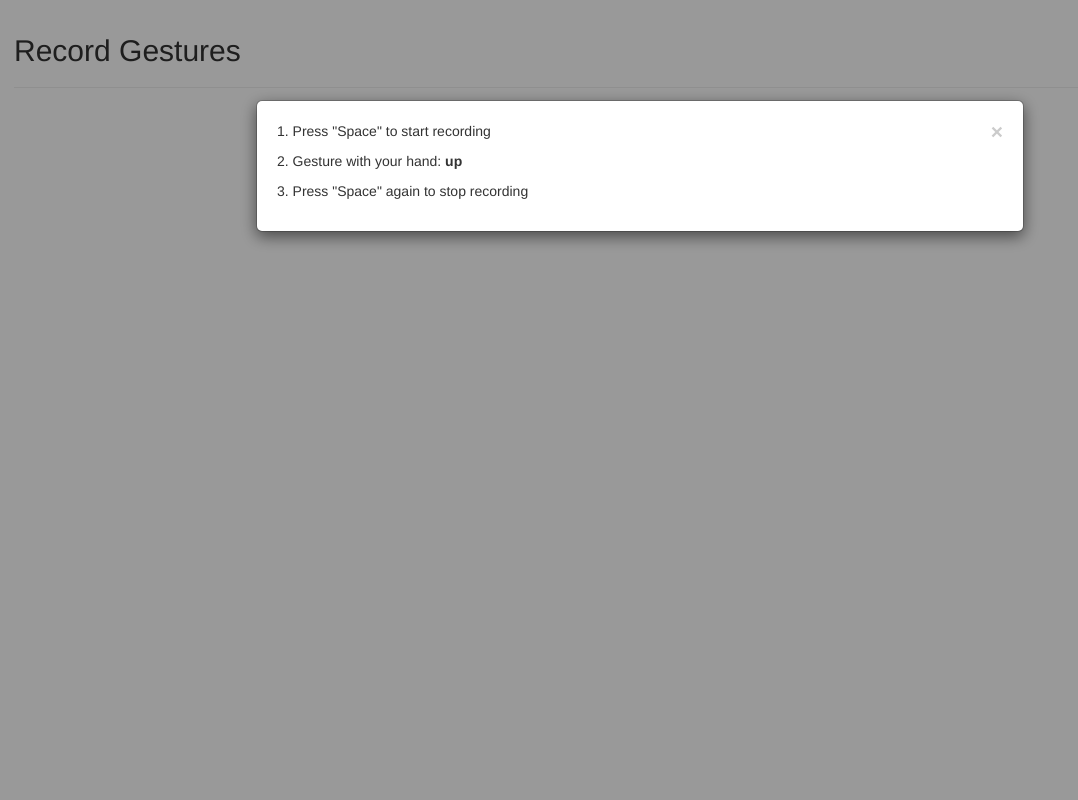
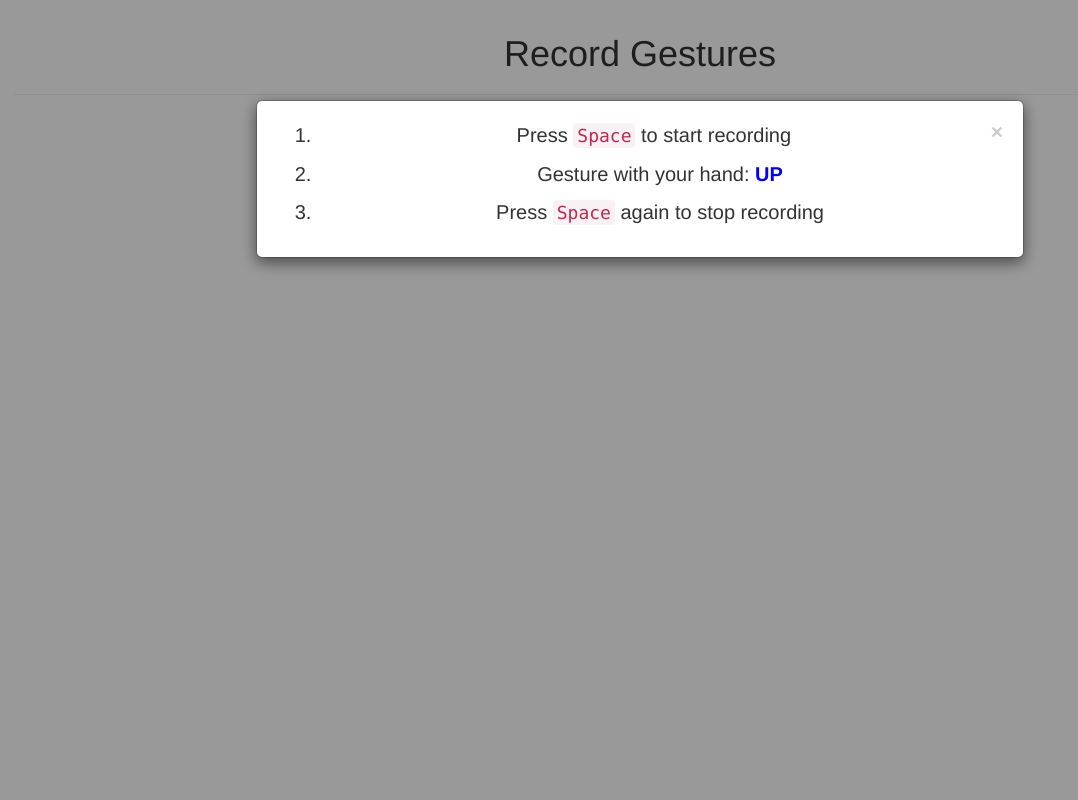
Before and after one commit to olivergoodman/gestjs-test, a Python web app: template templates/recording.html in a window 1280 px wide. Shown: the whole page, without its empty margins (0-1078 px from the left). Run offline with Jinja, Linux system fonts and the light colour scheme; the template is opened without the code that fills it, so the values that code supplies are empty; some libraries are stand-ins or nearby versions.

Commit message:
fixed issue where camera would not stop recording, also cleanup

```diff
--- a/static/css/recording.css
+++ b/static/css/recording.css
@@ -1,4 +1,5 @@
 /* The Modal (background) */
+
 .modal {
     display: none; /* Hidden by default */
     position: fixed; /* Stay in place */
@@ -20,6 +21,7 @@
     padding: 20px;
     border: 1px solid #888;
     width: 60%;
+    font-size: 20px;
 }
 
 /* The Close Button */
@@ -39,6 +41,8 @@
 
 #modal-dir {
     font-weight: bold;
+    color: blue;
+    text-transform: uppercase;
 }
 
 video {
--- a/static/js/record_video.js
+++ b/static/js/record_video.js
@@ -6,16 +6,11 @@
 
 navigator.getUserMedia = navigator.getUserMedia || navigator.webkitGetUserMedia || navigator.mozGetUserMedia || navigator.msGetUserMedia;
 
-
 if(getBrowser() == "Chrome"){
-	var constraints = {"audio": true, "video": {  "mandatory": {  "minWidth": 640,  "maxWidth": 640, "minHeight": 480,"maxHeight": 480 }, "optional": [] } };//Chrome
+	var constraints = {"audio": false, "video": {  "mandatory": {  "minWidth": 640,  "maxWidth": 640, "minHeight": 480,"maxHeight": 480 }, "optional": [] } };//Chrome
 }else if(getBrowser() == "Firefox"){
-	var constraints = {audio: true,video: {  width: { min: 640, ideal: 640, max: 640 },  height: { min: 480, ideal: 480, max: 480 }}}; //Firefox
+	var constraints = {audio: false,video: {  width: { min: 640, ideal: 640, max: 640 },  height: { min: 480, ideal: 480, max: 480 }}}; //Firefox
 }
-
-// var recBtn = document.querySelector('button#rec');
-// var pauseResBtn = document.querySelector('button#pauseRes');
-// var stopBtn = document.querySelector('button#stop');
 
 var videoElement = document.querySelector('video');
 var dataElement = document.querySelector('#data');
@@ -38,7 +33,12 @@
 var count = 0;
 var video_file = [];
 
+var localStream;
+
 function startRecording(stream) {
+
+	localStream = stream;
+
 	// log('Start recording...');
 	if (typeof MediaRecorder.isTypeSupported == 'function'){
 		/*
@@ -57,8 +57,6 @@
 		// log('Using default codecs for browser');
 		mediaRecorder = new MediaRecorder(stream);
 	}
-
-	// pauseResBtn.textContent = "Pause";
 
 	mediaRecorder.start(10);
 
@@ -105,71 +103,23 @@
 		});
 
 		chunks = [];
-
-		var videoURL = window.URL.createObjectURL(blob);
-
-		downloadLink.href = videoURL;
-		videoElement.src = videoURL;
-		downloadLink.innerHTML = 'Download video file';
-
-		downloadLink.setAttribute( "download", name);
-		downloadLink.setAttribute( "name", name);
 	};
 
-
-	// mediaRecorder.onpause = function(){
-	// 	log('Paused & state = ' + mediaRecorder.state);
-	// }
-
-	// mediaRecorder.onresume = function(){
-	// 	log('Resumed  & state = ' + mediaRecorder.state);
-	// }
-
-	// mediaRecorder.onwarning = function(e){
-	// 	log('Warning: ' + e);
-	// };
 }
-
-//function handleSourceOpen(event) {
-//  console.log('MediaSource opened');
-//  sourceBuffer = mediaSource.addSourceBuffer('video/webm; codecs="vp9"');
-//  console.log('Source buffer: ', sourceBuffer);
-//}
 
 function onBtnRecordClicked (){
 	 if (typeof MediaRecorder === 'undefined' || !navigator.getUserMedia) {
 		alert('MediaRecorder not supported on your browser, use Firefox 30 or Chrome 49 instead.');
 	}else {
 		navigator.getUserMedia(constraints, startRecording, errorCallback);
-		// recBtn.disabled = true;
-		// pauseResBtn.disabled = false;
-		// stopBtn.disabled = false;
 	}
 }
 
 function onBtnStopClicked(){
 	videoElement.controls = true;
 	mediaRecorder.stop();
-
-	// recBtn.disabled = false;
-	// pauseResBtn.disabled = true;
-	// stopBtn.disabled = true;
-}
-
-function onPauseResumeClicked(){
-	if(pauseResBtn.textContent === "Pause"){
-		console.log("pause");
-		// pauseResBtn.textContent = "Resume";
-		mediaRecorder.pause();
-		// stopBtn.disabled = true;
-	}else{
-		console.log("resume");
-		pauseResBtn.textContent = "Pause";
-		mediaRecorder.resume();
-		// stopBtn.disabled = false;
-	}
-	// recBtn.disabled = true;
-	// pauseResBtn.disabled = false;
+	var track = localStream.getTracks()[0];
+	track.stop();
 }
 
 
@@ -238,6 +188,5 @@
 	 majorVersion = parseInt(navigator.appVersion,10);
 	}
 
-
 	return browserName;
 }
--- a/templates/recording.html
+++ b/templates/recording.html
@@ -22,22 +22,34 @@
 </head>
 
 <body>
-	<h2>Record Gestures</h2>
+	<h1 class="text-center">Record Gestures</h1>
 	<hr>
+
+	<h3 class="text-center">Access saved videos in <code>videos/</code> directory.</h5>
 
 	<!-- The Modal -->
 	<div id="myModal" class="modal">
 	  <!-- Modal content -->
 	  <div class="modal-content">
 	    <span class="close">&times;</span>
-	    <p>1. Press "Space" to start recording</p>
-	    <p>2. Gesture with your hand: <span id="modal-dir"></span></p>
-	    <p>3. Press "Space" again to stop recording</p>
+
+	    <style type="text/css">
+	     .centered { text-align: center;}
+	    </style>
+	    <ol class="centered">
+			<li><p>Press <code>Space</code> to start recording</p></li>
+			<li><p>Gesture with your hand: <span id="modal-dir"></span></p></li>
+			<li><p>Press <code>Space</code> again to stop recording</p></li>
+	    </ol>
 	  </div>
+
+
 	</div>
 
+
+
 	<video controls autoplay></video>
-	<a id="downloadLink" download="mediarecorder.webm" name="mediarecorder.webm" href></a>
+	<!-- <a id="downloadLink" download="mediarecorder.webm" name="mediarecorder.webm" href></a> -->
 </body>
 
 </html>
```
